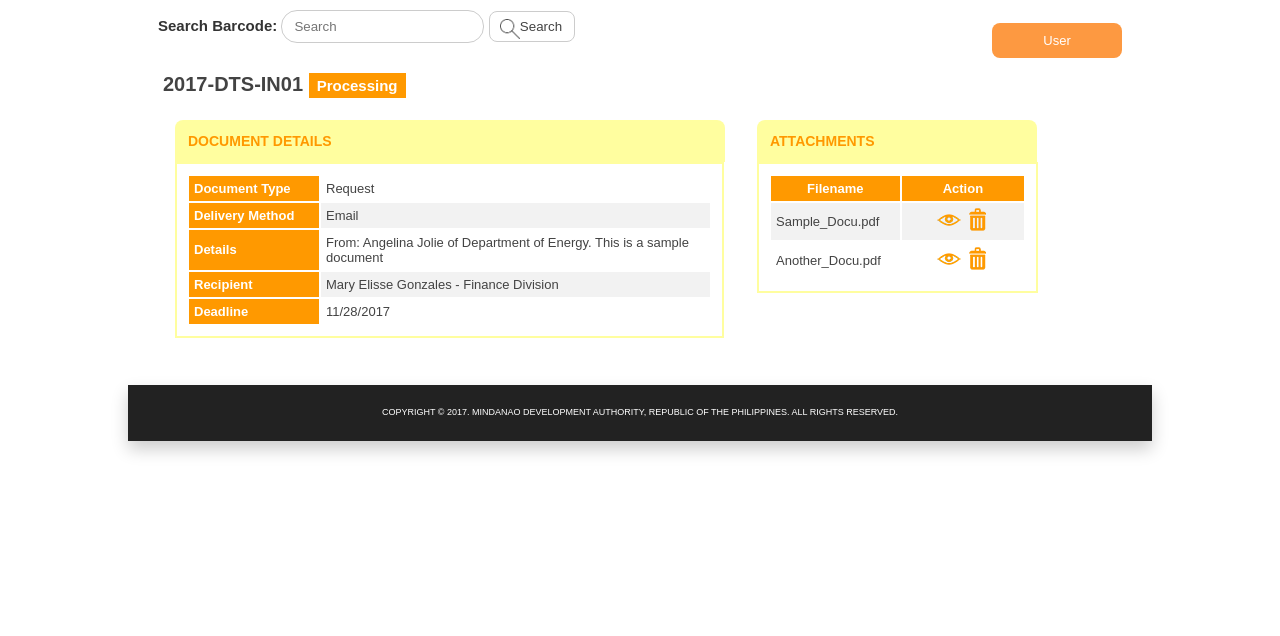
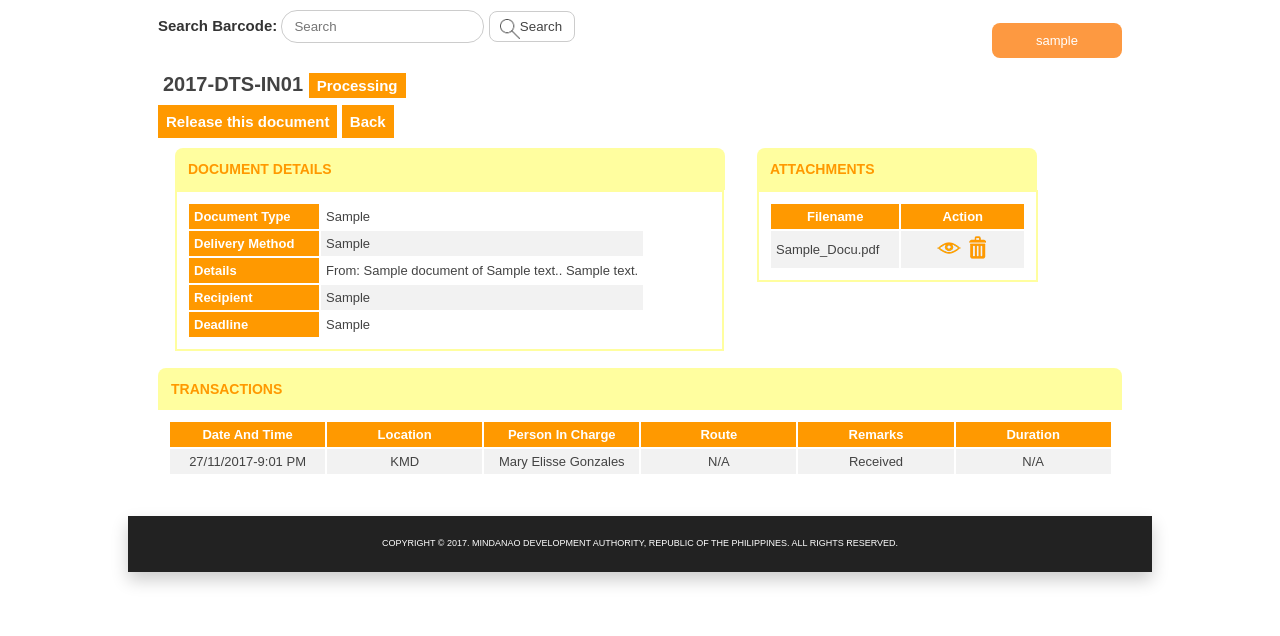
Before and after one commit to moldezjosh/SE_Final_Project, a PHP site: page /viewdocu.php?docu_id=1 in a window 1280 px wide. Shown: the part 164-800 px from the top of the page. Run offline with PHP 8.4, Linux system fonts and the light colour scheme; the visitor is signed in with stand-in values (Sample User, id 1); tables that the repository leaves empty or names only in its code hold one stand-in row (values such as "Sample post").

Commit message:
modified files

```diff
--- a/viewdocu.php
+++ b/viewdocu.php
@@ -1,9 +1,19 @@
+<?php
+// Initialize the session
+session_start();
+
+// If session variable is not set it will redirect to login page
+if(!isset($_SESSION['username']) || empty($_SESSION['username'])){
+  header("location: login.php");
+  exit;
+}
+?>
+
 <!DOCTYPE html>
 <head>
 	<title>WebDTS</title>
 	<link rel="stylesheet" type="text/css" href="css/styles.css" />
   <script type="text/javascript" src="js/scripts.js"></script>
-
 </head>
 <body>
 	<header>
@@ -25,11 +35,11 @@
       </form>
 
       <div class="dropdown">
-        <button onclick="dropFunc()" class="dropbtn">User</button>
+        <button onclick="dropFunc()" class="dropbtn"><?php echo $_SESSION['username']; ?></button>
         <div id="myDropdown" class="dropdown-content">
 					<a href="documents.php">My Menus</a>
           <a href="usersetting-user.php">Settings</a>
-          <a href="login.php">Logout</a>
+          <a href="include/logout.php">Logout</a>
         </div>
       </div>
     </div>
@@ -39,6 +49,12 @@
 				<div class="docu-code">
 					<h2>2017-DTS-IN01 <span>Processing</span></h2>
 				</div>
+
+				<div class="docu-setting">
+					<h2>Release this document</h2>
+					<h2><a href="documents.php">Back</a></h2>
+				</div>
+
 				<table>
 					<tr>
 						<td>
@@ -46,27 +62,51 @@
 				  <h3 class="nav-header">document details</h3>
 						<div class="det-br">
 							<table>
+								<?php
+								// Include config file
+							require_once 'include/config.php';
+							  $docu_id =  trim($_GET["docu_id"]);
+
+								// Attempt select query execution
+								$sql = "SELECT * FROM document WHERE docu_id='$docu_id'";
+								if($result = mysqli_query($link, $sql)){
+										if(mysqli_num_rows($result) > 0) {
+												while($row = mysqli_fetch_array($result)){
+													?>
 															<tr>
 																<th>document type</th>
-										<td>Request</td>
+																	<td><?php echo $row['docu_type']; ?></td>
 															</tr>
 															<tr>
 																<th>delivery method</th>
-										<td>Email</td>
+																	<td><?php echo $row['deli_type']; ?></td>
 															</tr>
 															<tr>
 																<th>details</th>
-										<td>From: Angelina Jolie of Department of Energy. This is a sample document</td>
+																	<td>From: <?php echo $row['sender_name']; ?> of <?php echo $row['sender_address']; ?>. <?php echo $row['details']; ?></td>
 															</tr>
 															<tr>
 																<th>recipient</th>
-										<td>Mary Elisse Gonzales - Finance Division</td>
+																	<td><?php echo $row['recipient']; ?></td>
 															</tr>
 															<tr>
 																<th>deadline</th>
-										<td>11/28/2017</td>
+																	<td><?php echo $row['deadline']; ?></td>
 															</tr>
 													</table>
+													<?php
+												}
+												mysqli_free_result($result);
+										} else {
+												//echo "<p class='lead'><em>No document(s) were found.</em></p>";
+											}
+										} else{
+												echo "ERROR: Could not able to execute $sql. " . mysqli_error($link);
+										}
+
+								// Close connection
+								mysqli_close($link);
+													 ?>
 						</div>
 				</div>
 			</td>
@@ -86,19 +126,37 @@
 										 <a href="#"><img src="img/delete-ico.png" title="Delete"></a><center>
 										 </td>
 							 </tr>
-							 <tr>
-								 <td>Another_Docu.pdf</td>
-								 <td class="action-icons"><center>
-										 <a href="#"><img src="img/view-icon.png" title="View"></a>
-										 <a href="#"><img src="img/delete-ico.png" title="Delete"></a><center>
-										 </td>
-							 </tr>
 						 </table>
 					 </div>
 				 </div>
 			</td>
 		</tr>
 	</table>
+
+			<div class="transact-div">
+				 <h3 class="nav-header">transactions</h3>
+				 <div>
+				<table class="transact-table">
+					<tr>
+						<th>Date and Time</th>
+						<th>Location</th>
+						<th>Person in Charge</th>
+						<th>Route</th>
+						<th>Remarks</th>
+						<th>Duration</th>
+					</tr>
+					<tr>
+						<td>27/11/2017-9:01 PM</td>
+						<td>KMD</td>
+						<td>Mary Elisse Gonzales</td>
+						<td>N/A</td>
+						<td>Received</td>
+						<td>N/A</td>
+					</tr>
+				</table>
+			</div>
+			</div>
+
 
 </div>
       </div>
```
Also changed, not shown: documents.php (+46 -15 lines), manageuser.php (+6 -1 lines). Lines whose indentation alone changed are shown as unchanged.
